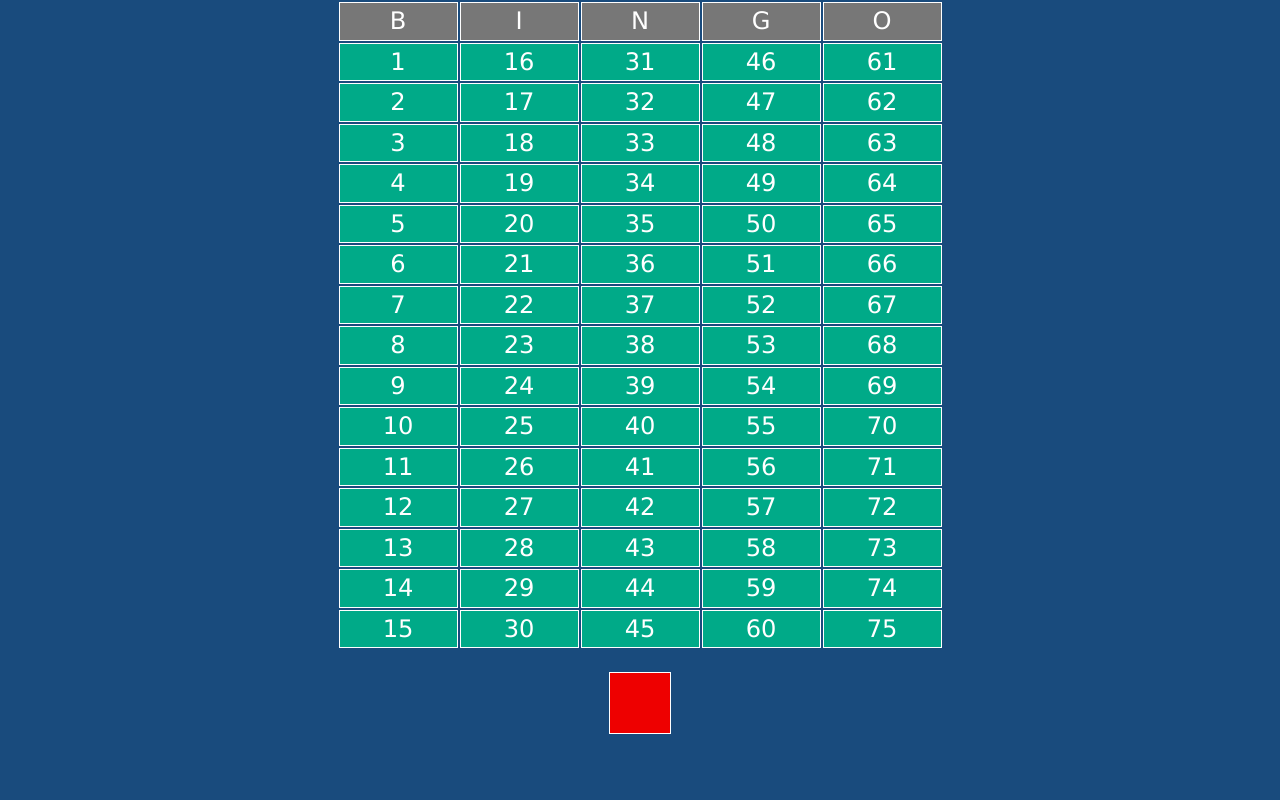
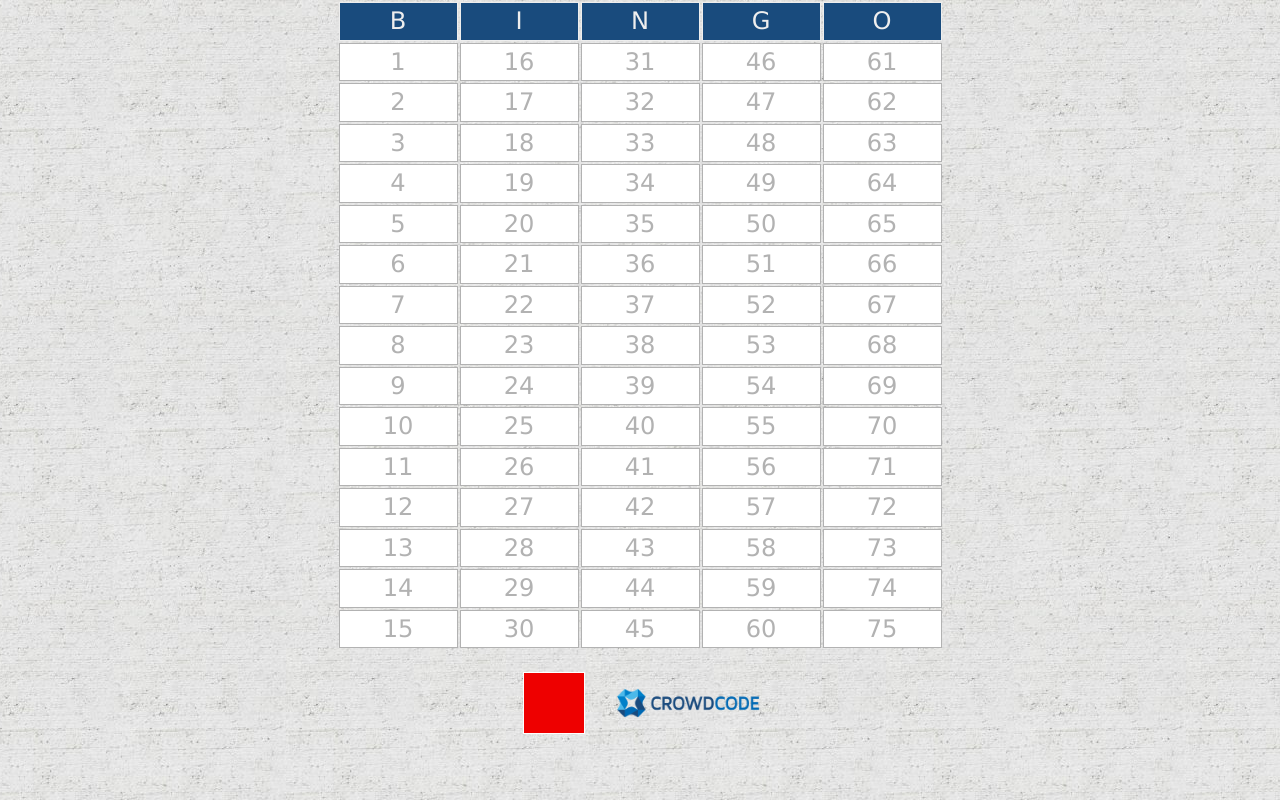
Before and after one commit to CSchemmy/Bingo, a plain HTML site: page index.html in a window 1280 px wide. Drawn offline with Linux system fonts and the light colour scheme.

Commit message:
Erster Endwurf

```diff
--- a/bingo.css
+++ b/bingo.css
@@ -1,11 +1,21 @@
 #DivAnzeigeTabelle td {
     border:1px solid;
-    color: #fff;
+    color: #b2b2b2;
     font-family: Verdana;
     font-size: 16px;
     text-align: center;
     text-decoration: none;
-    background-color: #00AA88;
+    background-color: #ffffff;
+}
+
+#DivAnzeigeTabelle #header {
+    color: #eeeeee;
+    background-color: #194b7d;
+}
+
+#DivAnzeigeTabelle .ledOn {
+    color: #eeeeee;
+    background-color: #194b7d;
 }
 
 #DivKnopfTabelle{
@@ -13,7 +23,7 @@ margin-top: 20px;
 margin-bottom: 20px;
 }
 
-#DivKnopfTabelle td {
+#DivKnopfTabelle #knopf {
     border:1px solid;
     color: #fff;
     padding: 30px;
@@ -21,6 +31,11 @@ margin-bottom: 20px;
     text-decoration: none;
     background-color: #EE0000;
 }
+
+#DivKnopfTabelle #logo {
+    padding-left: 30px;
+}
+
 #Anzeige{
     height: 100%
 }
--- a/bingo.js
+++ b/bingo.js
@@ -7,6 +7,14 @@ var used = new Array(76);
 var noNextziff;
 var lastNewZiffTime = new Date();
 var state;
+var ledOn = "#0080c9"
+//var ledlow = "#4cb9ea"
+var ledlowr = "4c"
+var ledlowg = "b9"
+var ledlowb = "ea"
+var ledlow = "#"+ledlowr+ledlowg+ledlowb
+var ledlowcompare = "rgb("+parseInt("0x"+ledlowr)+", "+parseInt("0x"+ledlowg)+", "+parseInt("0x"+ledlowb)+")"
+// rgb(0, 128, 201) none repeat scroll 0% 0%
 
 function FillTable() {
  var out = "";
@@ -38,11 +46,11 @@ function FillTable() {
 
  px = reth * 0.7;
  out = "<tr>";
- out = out + "<td style=\"background:#777777;  height:"+reth+"px; width:" + retw+ "px;\">B</td>";
- out = out + "<td style=\"background:#777777;  height:"+reth+"px; width:" + retw+ "px;\">I</td>";
- out = out + "<td style=\"background:#777777;  height:"+reth+"px; width:" + retw+ "px;\">N</td>";
- out = out + "<td style=\"background:#777777;  height:"+reth+"px; width:" + retw+ "px;\">G</td>";
- out = out + "<td style=\"background:#777777;  height:"+reth+"px; width:" + retw+ "px;\">O</td>";
+ out = out + "<td id=\"header\" style=\"height:"+reth+"px; width:" + retw+ "px;\">B</td>";
+ out = out + "<td id=\"header\" style=\"height:"+reth+"px; width:" + retw+ "px;\">I</td>";
+ out = out + "<td id=\"header\" style=\"height:"+reth+"px; width:" + retw+ "px;\">N</td>";
+ out = out + "<td id=\"header\" style=\"height:"+reth+"px; width:" + retw+ "px;\">G</td>";
+ out = out + "<td id=\"header\" style=\"height:"+reth+"px; width:" + retw+ "px;\">O</td>";
  out = out + "</tr>";
  for (i = 0; i < 15; i++){
     out = out + "<tr>";
@@ -88,7 +96,7 @@ function resumeGame(){
  for (i = 1; i<= 75; i++) {
   if (used[i] == 1){
    Zid = "Z" + i;
-   document.getElementById(Zid).style.background = "#88ff00";
+   document.getElementById(Zid).style.background = ledOn;
    document.getElementById(Zid).style.color = "#000000";
   }
  }
@@ -100,16 +108,16 @@ function resumeGame(){
 function FlashLastZid() {
   if (lastZid != 0){
    var last = document.getElementById(lastZid);
-   if (last.style.backgroundColor === "rgb(0, 170, 136)"){
+   if (last.style.backgroundColor === ledlowcompare){
     flashCount++;
-    last.style.background = "#88ff00";
+    last.style.background = ledOn;
     if (100 == flashCount){
      suspendGame();
      clearInterval (flashTimer);
     }
    }
    else
-    last.style.background = "#00aa88";
+    last.style.background = ledlow;
   }
   else
    clearInterval(flashTimer);
@@ -127,10 +135,10 @@ function Nextziff() {
  if (Zaehler < 300){
   clearInterval (flashTimer);
   used[Z]=1;
-  document.getElementById(Zid).style.background = "#88ff00";
+  document.getElementById(Zid).style.background = ledOn;
   document.getElementById(Zid).style.color = "#000000";
   if (lastZid != 0){
-   document.getElementById(lastZid).style.background = "#88ff00";
+   document.getElementById(lastZid).style.background = ledOn;
    document.getElementById(lastZid).style.color = "#000000";
   }
   lastZid=Zid;
@@ -187,7 +195,7 @@ function setmuster(muster){
   var mask = (16 >> ((i-1)/15));
   Zid = "Z" + i;
   if ((src & mask) == mask){
-   document.getElementById(Zid).style.background = "#88ff00";
+   document.getElementById(Zid).style.background = ledOn;
    document.getElementById(Zid).style.color = "#000000";
   }
   else{
--- a/index.html
+++ b/index.html
@@ -20,9 +20,11 @@
     </div>
     <div id="DivKnopfTabelle" >
     <table>
-<!--      <tr> <td id="Z"></td> -->
-      <td id="knopf"></td>
-<!--      <td id="Zlast"></td></tr> -->
+      <tr>
+        <td></td>
+        <td id="knopf"></td>
+        <td id="logo"> <img src="images/CROWDCODE-LOGOsmall.png" alt="Crowdcode" style="height:30px;"> </td>
+      </tr>
     </table>
     </div>
    </center>
--- a/styles.css
+++ b/styles.css
@@ -1,5 +1,5 @@
 body {
- background: #194b7d;
+ background: #222222 url(images/CC_BG_Beton_72dpi-300x300.jpg) top center repeat scroll;
  margin:0;
  direction: ltr;
  unicode-bidi: embed;
```
Also changed, not shown: images/CC_BG_Beton_72dpi-300x300.jpg (added), images/CROWDCODE-LOGOsmall.png (added).
